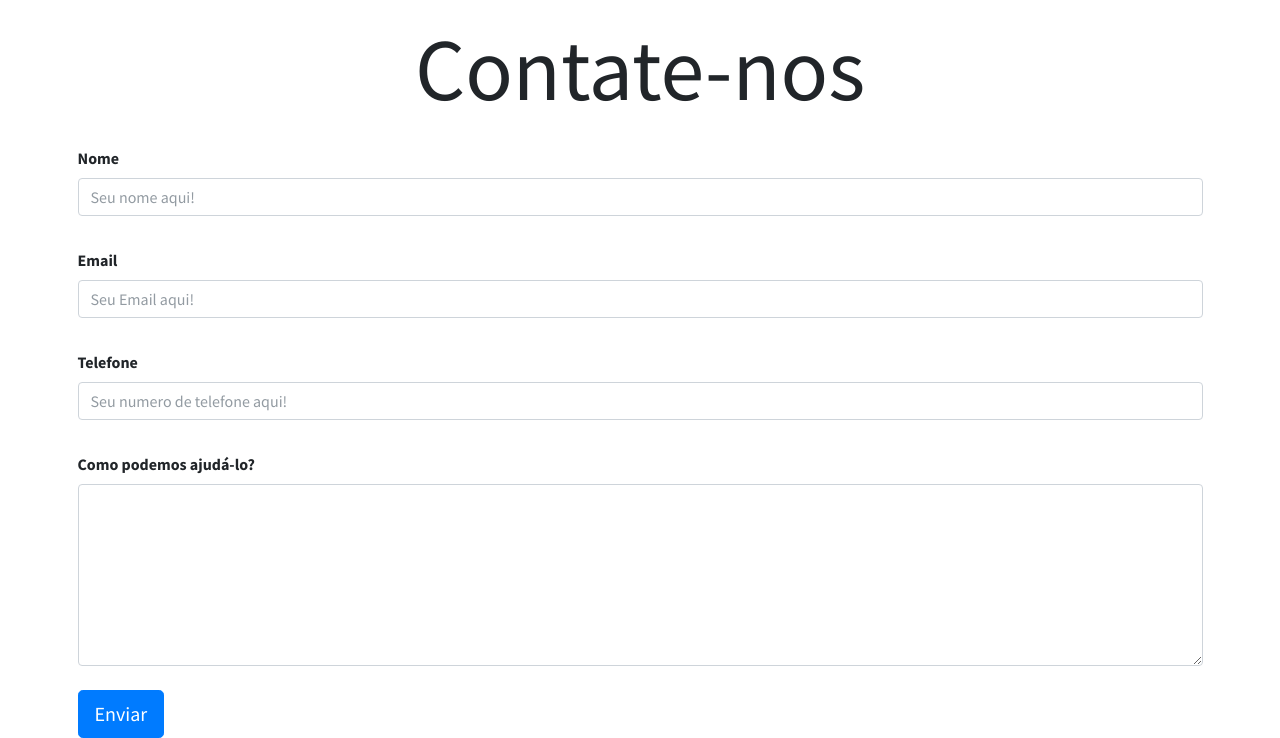
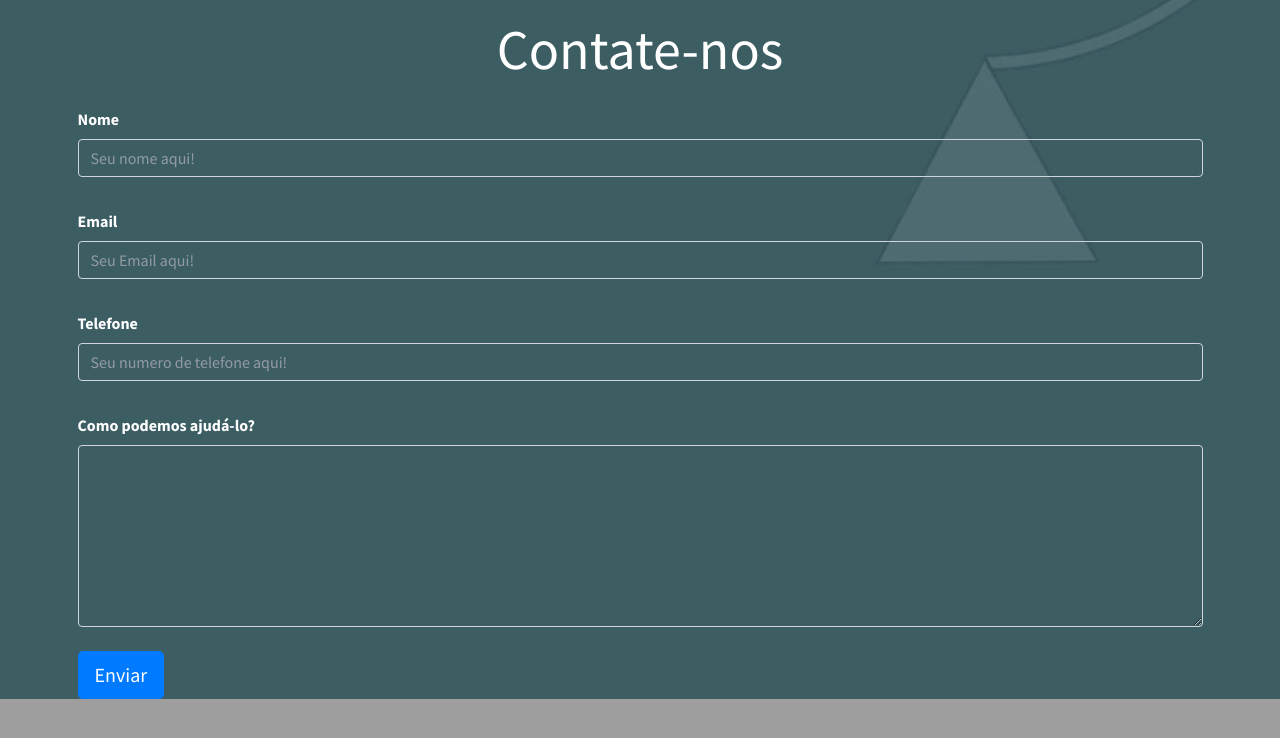
Before and after one commit to Rafacssantos/gestao_escolar, a Django app: page /contact in a window 1280 px wide. Shown: the part 1022-1760 px from the top of the page. After the commit the page ends 1721 px from the top, so only its background shows below. Run offline with Django 3.2, Linux system fonts and the light colour scheme; some libraries are stand-ins or nearby versions.

Commit message:
Atualização do layout

```diff
--- a/main_app/templates/main_app/contact.html
+++ b/main_app/templates/main_app/contact.html
@@ -3,6 +3,20 @@
 
 {% block content %}
 
+<style>
+    body  {
+        background-image: url("{% static 'dist/img/imagem1.jpg' %}");
+        background-repeat: no-repeat;
+        background-size: cover;
+    }
+    .form-control {
+        background-color: transparent; /* Cor de fundo dos campos de entrada transparente */
+        color: #fff; /* Cor das letras dos campos de entrada */
+    }
+    .form-label {
+        color: #fff; /* Cor das letras dos rótulos dos campos */
+    }
+</style>
 
  <nav class="navbar navbar-expand-lg navbar-dark bg-dark">
                   <a href="/ " class="btn btn-outline-primary my-1 mx-2">Pagina Inicial </a>
@@ -28,11 +42,11 @@
                   </nav>
 <div class="container-fluid px-0">
 
-    <img src="{% static 'dist/img/contact1.jpg' %}" class="d-block w-100 mx-0" alt="...">
+    <img src="{% static 'dist/img/contact.jpg' %}" class="d-block w-100 mx-0" alt="...">
 </div>
 <div class="container">
-    <h1 class="text-center my-3 display-2">
-        <b>Contate-nos</b>
+    <h1 class="text-center my-3 display-4">
+      <a href="" style="color: white;"><b>Contate-nos</b></a>
     </h1>
 <form action="/contact" method="post">
 {% csrf_token %}
@@ -57,6 +71,4 @@
         </form>
 </div>
 
-
-
 {% endblock content%}
--- a/main_app/templates/main_app/sobrenos.html
+++ b/main_app/templates/main_app/sobrenos.html
@@ -7,7 +7,7 @@
     <style>
         /* Estilos para o plano de fundo da página */
         body {
-            background-image: url("{% static 'dist/img/imagem4.png' %}");
+            background-image: url("{% static 'dist/img/imagem1.png' %}");
             background-repeat: no-repeat;
             background-size: cover; /* Centraliza e dimensiona a imagem para preencher a tela */
             /* Outros estilos para o plano de fundo... */
@@ -51,10 +51,10 @@
     <div class="janela" contenteditable="true">
      <p><strong>Seja bem-vindo à Escola 22 de Abril, onde cada aluno é uma parte fundamental da nossa jornada educacional!</strong></p>
 
-     <p><strong>A Escola 22 de Abril é um espaço de aprendizado e crescimento, onde cada estudante é uma parte essencial do tecido que compõe nossa comunidade. Nosso nome, Carlos Braga, simboliza a conexão entre conhecimento, habilidades e valores.</strong></p>
+     <p><strong>A Escola 22 de Abril é um espaço de aprendizado e crescimento, onde cada estudante é uma parte essencial do tecido que compõe nossa comunidade. Nosso nome, 22 de Abril, simboliza a conexão entre conhecimento, habilidades e valores.</strong></p>
 
         <p><strong>Nossa Missão:</strong></p>
-        <p><strong>Promover uma educação holística, que transcende os muros da sala de aula. Na Escola Nó, valorizamos não apenas o desenvolvimento acadêmico, mas também o emocional, social e criativo de nossos alunos.</strong></p>
+        <p><strong>Promover uma educação holística, que transcende os muros da sala de aula. Na Escola Nós, valorizamos não apenas o desenvolvimento acadêmico, mas também o emocional, social e criativo de nossos alunos.</strong></p>
 
         <p><strong>Valores:</strong></p>
         <ul>
```
Also changed, not shown: main_app/templates/main_app/home.html (+5 -5 lines), main_app/templates/main_app/login.html (+11 -16 lines), db.sqlite3, main_app/static/dist/img/imagem1.jpg (added), main_app/static/dist/img/imagem1.png (added), main_app/static/dist/img/imagem2.jpg (added), main_app/static/dist/img/slider1.jpg (deleted), main_app/static/dist/img/slider10.png (added), main_app/static/dist/img/slider2.jpg (deleted), main_app/static/dist/img/slider3.jpg (deleted), main_app/static/dist/img/slider4.jpg (deleted), main_app/static/dist/img/slider5.jpg (deleted), main_app/static/dist/img/slider6.jpg (deleted), main_app/static/dist/img/slider6.png (added), 2 more files, 2 other files.
